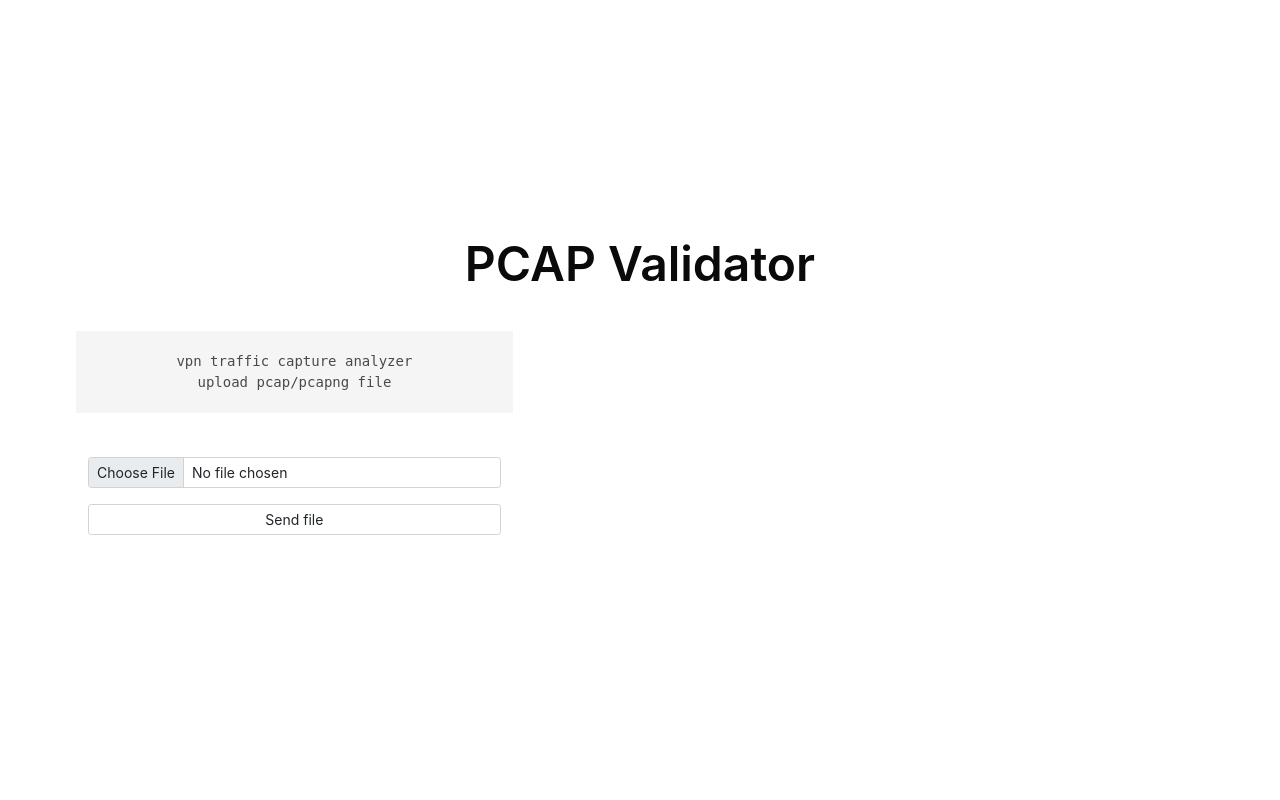
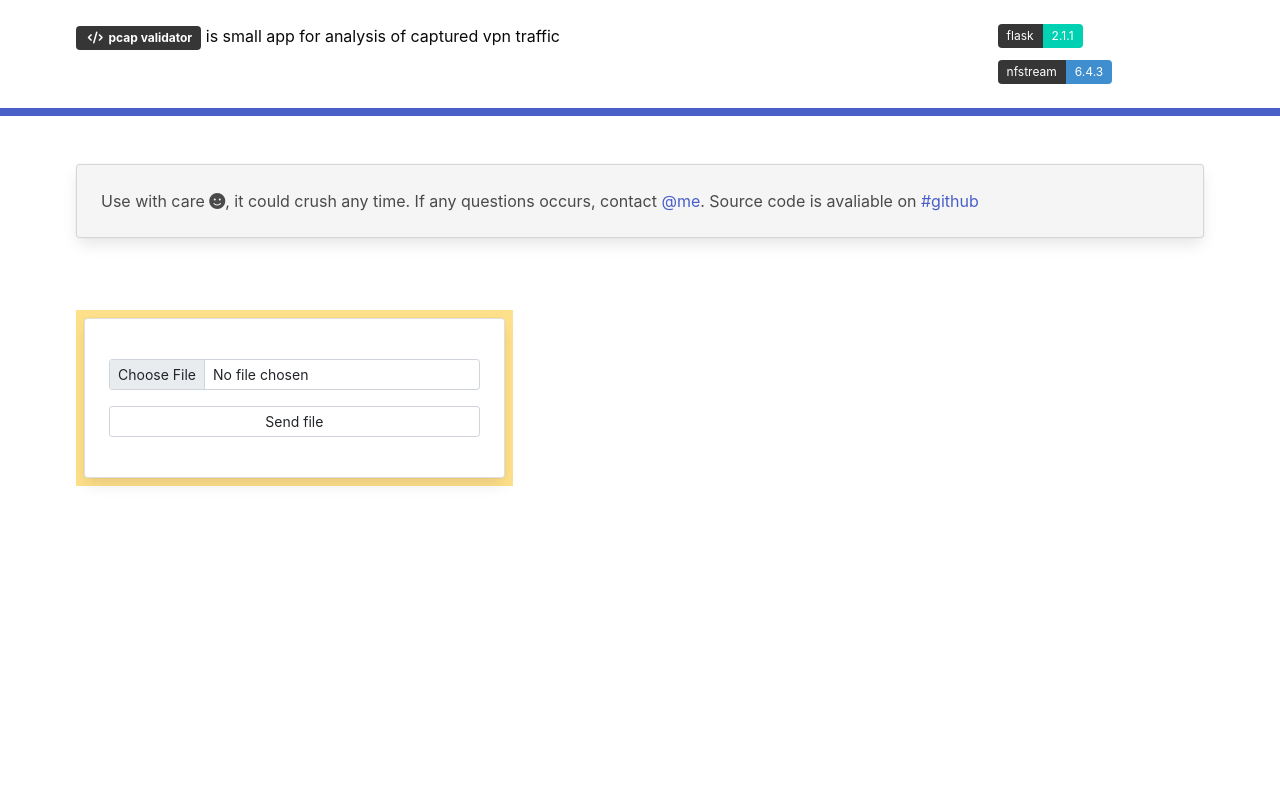
Before and after one commit to polecie/pcap-validator, a Flask app: page / in a window 1280 px wide. Run offline with Flask 2, Linux system fonts and the light colour scheme; some libraries are stand-ins or nearby versions.

Commit message:
styles changed

```diff
--- a/analyze_pcap.py
+++ b/analyze_pcap.py
@@ -20,7 +20,7 @@ def summary_data(file_name):
         app_bytes = (streamer.groupby(['application_name','application_category_name'],as_index=False)['bidirectional_bytes'].sum())
         streamer_info = streamer[col_list].drop_duplicates(['src_ip', 'dst_ip', 'application_name'])
         return app_bytes, streamer_info
-    return "there's no information about VPN или все нае******"
+    return "there's no information about VPN or everything just got simply crushed :)"
 
 if __name__ == "__main__":
     print(summary_data('files\ipsec.pcap'))
--- a/run.py
+++ b/run.py
@@ -69,5 +69,5 @@ def result():
 if __name__ == "__main__":
     if 'files' not in os.listdir('.'):
         os.mkdir('files')
-    app.run(debug=False)
+    app.run(debug=True)
 # RUN #
--- a/templates/base.html
+++ b/templates/base.html
@@ -17,17 +17,84 @@
     <link href="https://cdn.jsdelivr.net/npm/bootstrap@5.0.2/dist/css/bootstrap.min.css" rel="stylesheet" integrity="sha384-EVSTQN3/azprG1Anm3QDgpJLIm9Nao0Yz1ztcQTwFspd3yD65VohhpuuCOmLASjC" crossorigin="anonymous">
     <link rel="stylesheet" href="https://cdn.jsdelivr.net/npm/bulma@0.9.3/css/bulma.min.css">
     <!--<link rel="stylesheet" type="text/css" href="{{ url_for( 'static', filename='styles.css' ) }}">-->
+    <!--<link rel="stylesheet" href="https://bulma-divider.netlify.app//css/docs.css">
+    <link rel="stylesheet" href="https://bulma-divider.netlify.app//css/bulma-divider.min.css">-->
+    <script src="https://kit.fontawesome.com/621ff47163.js" crossorigin="anonymous"></script> <!--?-->
 </head>
 <body>
-    <section class="hero is-white is-fullheight">
+
+    <section class="hero is-small is-white">
         <div class="hero-body">
             <div class="container">
-                <h1 class='title is-1 has-text-centered'>PCAP Validator</h1>
-                <div class="columns is-desktop">
-                    <div class="column is-two-fifths has-background-white bd-highlight-full">
-                        <pre class="mt-4 is-family-monospace has-text-centered">vpn traffic capture analyzer<br>upload pcap/pcapng file</pre>
-                        <div class="column has-background-white mt-4">
-                            <!--<hr class="has-background-link">-->
+                <div class="columns">
+                    <div class="column is-four-fifths">
+                        <span class="tag is-dark has-text-weight-bold">&nbsp;<i class="fa-solid fa-code"></i>&nbsp;&nbsp;pcap validator</span>
+                        is small app for analysis of captured vpn traffic
+                    </div>
+                    <div class="column ">
+                        <div class="field is-grouped is-grouped-multiline">
+                            <div class="control">
+                              <div class="tags has-addons">
+                                <span class="tag is-dark">flask</span>
+                                <span class="tag is-primary">2.1.1</span>
+                              </div>
+                            </div>
+
+                            <div class="control">
+                              <div class="tags has-addons">
+                                <span class="tag is-dark">nfstream</span>
+                                <span class="tag is-info">6.4.3</span>
+                              </div>
+                            </div>
+                        </div>
+                    </div>
+                </div>
+            </div>
+        </div>
+    </section>
+    <section class="hero is-link">
+        <div class="hero-body bt-0 mt-0 p-1">
+            <div class="container">
+                <div class="columns">
+                    <div class="column">
+                    </div>
+                </div>
+            </div>
+        </div>
+    </section>
+
+    <section class="hero is-white">
+        <div class="hero-body">
+            <div class="container">
+                <div class="columns">
+                    <div class="column ">
+                        <div class="card has-background-light">
+                            <div class="card-content">
+                              <div class="content">
+                                Use with care <i class="fa-solid fa-face-smile"></i>, it could crush any time.
+                                If any questions occurs, contact <a href="https://t.me/Deckardr"><span class="has-text-link">@me</span></a>.
+                                Source code is avaliable on <a href="https://github.com/polecie/pcap-validator"><span class="has-text-link">#github</span></a>
+                              </div>
+                            </div>
+                        </div>
+                    </div>
+                </div>
+            </div>
+        </div>
+    </section>
+
+    <!--<div class="divider mt-0 bt-0 p-0 is-dark"><span class="has-text-dark">#</span></div>-->
+
+    <section class="hero is-white is-small">
+        <div class="hero-body">
+            <div class="container">
+                <!--<h1 class='title is-1 has-text-centered'>PCAP Validator</h1>-->
+                <div class="columns">
+                    <div class="column is-two-fifths has-background-white">
+                        <div class="column has-background-warning p-2">
+                            <div class="card">
+                                <div class="card-content">
+                                    <div class="content">
                                         {% with messages = get_flashed_messages(with_categories=true) %}
                                             {% if messages %}
 
@@ -49,7 +116,12 @@
                                         <!--<hr class="has-background-link">-->
                                     </div>
                                 </div>
-                    <div class="column is-0"></div> <!--spacing between columns-->
+                            </div>
+                        </div>
+                    </div>
+                            <!--<hr class="has-background-link">-->
+
+                    <div class="column is-0 has-background-white p-1"></div> <!--spacing between columns-->
                     <div class="column has-background-white">
 
                             {% block content %}
@@ -60,6 +132,9 @@
             </div>
         </div>
     </section>
+
+    <!--<hr class="has-background-link mt-2 mb-0">-->
+
     <script src="https://cdn.jsdelivr.net/npm/bootstrap@5.0.2/dist/js/bootstrap.bundle.min.js" integrity="sha384-MrcW6ZMFYlzcLA8Nl+NtUVF0sA7MsXsP1UyJoMp4YLEuNSfAP+JcXn/tWtIaxVXM" crossorigin="anonymous"></script>
     <!-- <script async src="{{ url_for( 'static', filename='script.js' ) }}" type="text/javascript"></script> -->
 </body>
```
Also changed, not shown: templates/result.html (+12 -8 lines). Lines whose indentation alone changed are shown as unchanged.
